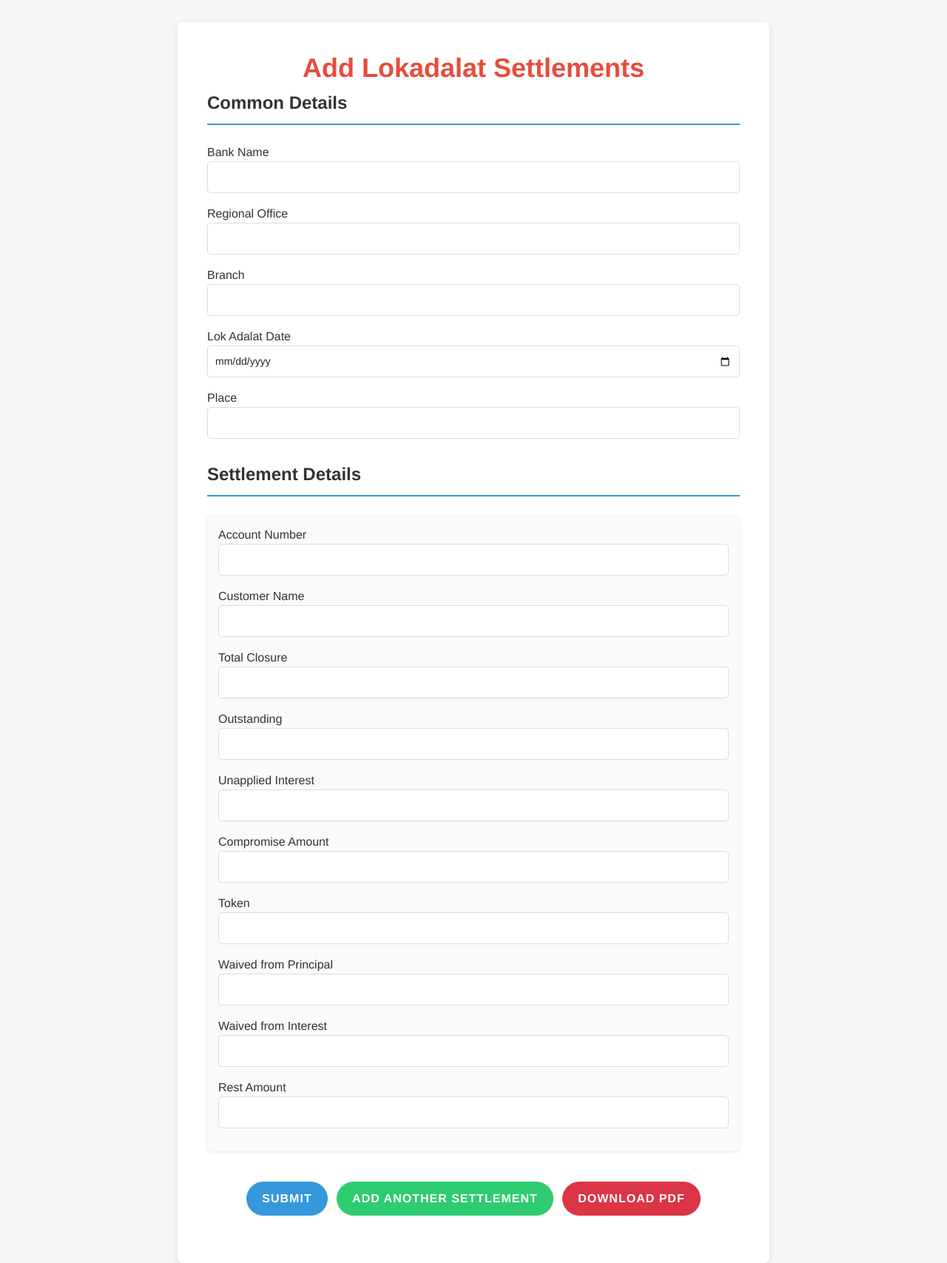
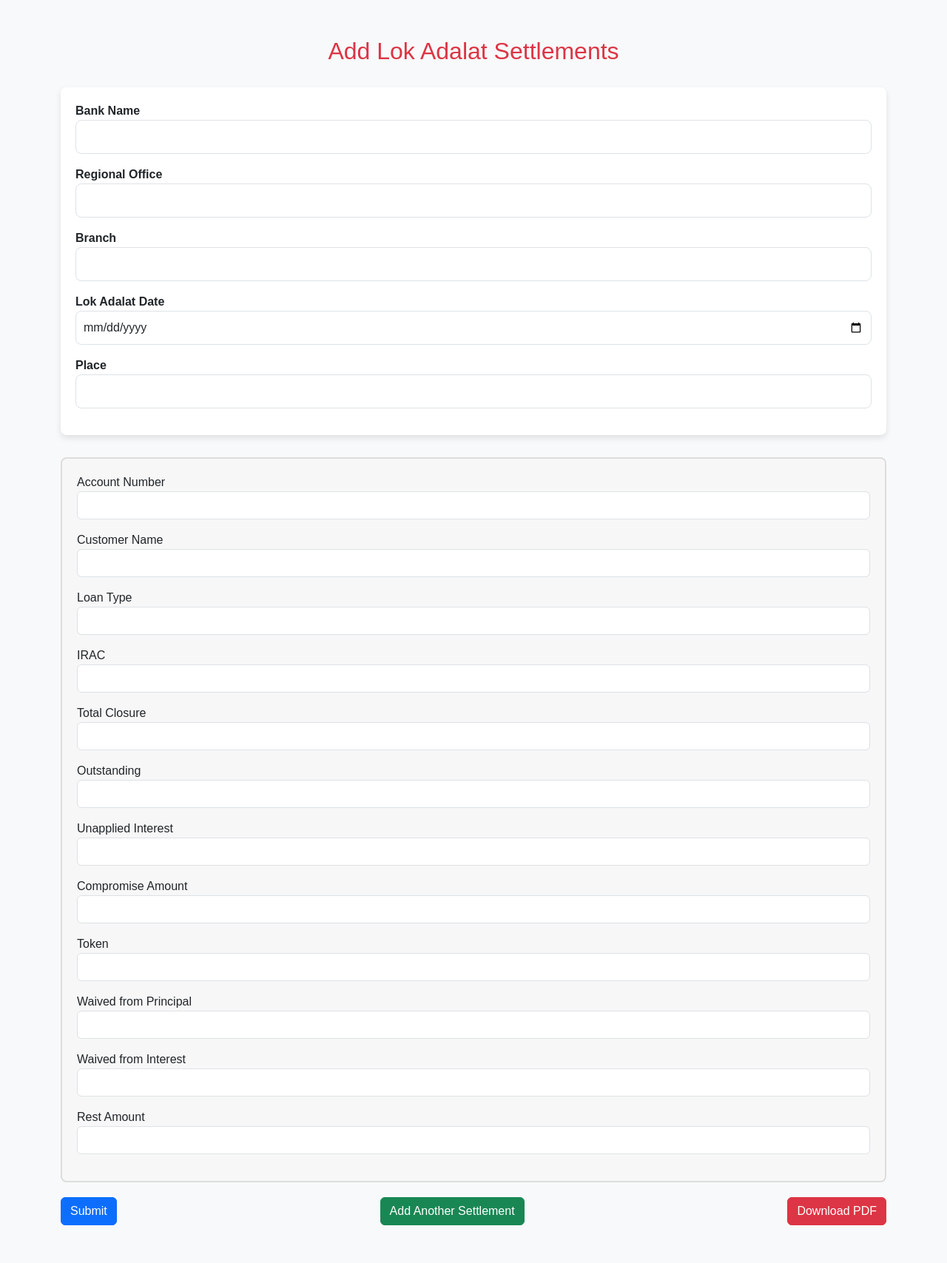
Before and after one commit to kamalkataria/lokadalat, a Django app: page /setcalc/ in a window 1280 px wide. Shown: the whole page at 74% size. After the commit the page ends 1656 px from the top, so only its background shows below. Run offline with Django 4.2, Linux system fonts and the light colour scheme; some libraries are stand-ins or nearby versions.

Commit message:
Update settlementcalc.html

```diff
--- a/loka/templates/settlementcalc.html
+++ b/loka/templates/settlementcalc.html
@@ -5,247 +5,190 @@
     <meta name="viewport" content="width=device-width, initial-scale=1.0">
     <title>Settlement Form</title>
     <link href="https://cdn.jsdelivr.net/npm/bootstrap@5.3.0/dist/css/bootstrap.min.css" rel="stylesheet">
-    <!-- Load jsPDF -->
     <script src="https://cdnjs.cloudflare.com/ajax/libs/jspdf/2.4.0/jspdf.umd.min.js"></script>
-    <!-- Load jsPDF AutoTable -->
     <script src="https://cdnjs.cloudflare.com/ajax/libs/jspdf-autotable/3.5.28/jspdf.plugin.autotable.min.js"></script>
-
     <style>
-        /* General Body Styling */
         body {
-            background-color: #f7f7f7;
-            font-family: 'Helvetica Neue', Arial, sans-serif;
-            color: #333;
-            margin: 0;
-            padding: 0;
+            font-family: 'Arial', sans-serif;
+            background-color: #f8f9fa;
         }
 
-        /* Main Container */
         .container {
-            background-color: #fff;
-            border-radius: 8px;
-            box-shadow: 0 2px 10px rgba(0, 0, 0, 0.1);
-            padding: 40px;
-            max-width: 800px;
-            margin-top: 30px;
+            margin-top: 50px;
         }
 
-        h1, h2, h3, h4 {
-            color: #333;
-            font-weight: 600;
+        .heading {
+            color: #dc3545;
+            text-align: center;
+            font-size: 2rem;
+            margin-bottom: 30px;
         }
 
-        h1 {
-            color: #e74c3c;
-            font-size: 36px;
+        .form-section {
+            background-color: #fff;
+            padding: 20px;
+            border-radius: 8px;
+            box-shadow: 0 4px 8px rgba(0, 0, 0, 0.1);
+            margin-bottom: 30px;
         }
 
-        /* Form Styling */
-        .form-control {
-            border-radius: 5px;
-            border: 1px solid #ddd;
+        .form-section .form-control {
+            border-radius: 8px;
             padding: 10px;
-            font-size: 14px;
-            transition: border-color 0.3s ease;
         }
 
-        .form-control:focus {
-            border-color: #3498db;
-            box-shadow: 0 0 0 0.2rem rgba(52, 152, 219, 0.25);
+        .form-section label {
+            font-weight: bold;
+        }
+
+        .form-section button {
+            border-radius: 8px;
+            margin-top: 10px;
         }
 
         .settlementForm {
-            margin-bottom: 25px;
-            padding: 15px;
-            background-color: #fafafa;
+            border: 2px solid #ddd;
             border-radius: 8px;
-            box-shadow: 0 1px 5px rgba(0, 0, 0, 0.1);
-            position: relative;
+            padding: 20px;
+            margin-bottom: 20px;
+            background-color: #f7f7f7;
         }
 
-        .remove-btn {
-            position: absolute;
-            top: 10px;
-            right: 10px;
-            background-color: #e74c3c;
-            border: none;
-            padding: 5px;
-            border-radius: 50%;
-            cursor: pointer;
-            color: white;
-            font-size: 14px;
+        .settlementForm input {
+            border-radius: 6px;
         }
 
-        .remove-btn:hover {
-            background-color: #c0392b;
+        .settlementForm button {
+            width: 100%;
+            background-color: #28a745;
+            color: white;
+            border-radius: 6px;
+            padding: 10px;
         }
 
-        .btn {
-            border-radius: 30px;
-            padding: 10px 20px;
-            font-weight: 600;
-            text-transform: uppercase;
-            letter-spacing: 1px;
+        .table-container {
+            margin-top: 20px;
         }
 
-        .btn-primary {
-            background-color: #3498db;
-            border-color: #3498db;
+        .table-container table {
+            width: 100%;
+            border-collapse: collapse;
         }
 
-        .btn-primary:hover {
-            background-color: #2980b9;
-            border-color: #2980b9;
+        .table-container th, .table-container td {
+            padding: 10px;
+            border: 1px solid #ddd;
         }
 
-        .btn-success {
-            background-color: #2ecc71;
-            border-color: #2ecc71;
+        .table-container th {
+            background-color: #343a40;
+            color: #fff;
         }
 
-        .btn-success:hover {
-            background-color: #27ae60;
-            border-color: #27ae60;
+        .table-container td {
+            text-align: center;
         }
 
-        .table {
-            margin-top: 30px;
-            width: 100%;
-            border-collapse: collapse;
-            background-color: #fff;
-            box-shadow: 0 2px 10px rgba(0, 0, 0, 0.1);
-        }
-
-        .table th, .table td {
-            padding: 12px;
-            text-align: left;
-            border-bottom: 1px solid #ddd;
-        }
-
-        .table th {
-            background-color: #f2f2f2;
-            font-weight: 600;
-        }
-
-        .table td {
-            font-size: 14px;
-        }
-
-        .table .table-success {
-            background-color: #ecf9ec;
-        }
-
-        .table .table-success td {
+        .table-container .totals-row {
             font-weight: bold;
-        }
-
-        /* Spacing between form fields */
-        .mb-3 {
-            margin-bottom: 20px;
-        }
-
-        /* Container for settlement form */
-        #formsContainer {
-            margin-top: 30px;
-        }
-
-        /* Heading Styling for Sections */
-        .section-heading {
-            margin-bottom: 25px;
-            font-size: 24px;
-            color: #333;
-            font-weight: 600;
-            border-bottom: 2px solid #3498db;
-            padding-bottom: 10px;
+            background-color: #e9ecef;
         }
     </style>
 </head>
 <body>
+
     <div class="container">
-        <h1 class="text-center">Add Lokadalat Settlements</h1>
-        <div class="section-heading">Common Details</div>
-        <div id="commonFields">
+        <h1 class="heading">Add Lok Adalat Settlements</h1>
+
+        <!-- Common Fields -->
+        <div id="commonFields" class="form-section">
             <div class="mb-3">
-                <label>Bank Name</label>
+                <label for="bankName">Bank Name</label>
                 <input type="text" class="form-control" id="bankName">
             </div>
             <div class="mb-3">
-                <label>Regional Office</label>
+                <label for="regionalOffice">Regional Office</label>
                 <input type="text" class="form-control" id="regionalOffice">
             </div>
             <div class="mb-3">
-                <label>Branch</label>
+                <label for="branch">Branch</label>
                 <input type="text" class="form-control" id="branch">
             </div>
             <div class="mb-3">
-                <label>Lok Adalat Date</label>
+                <label for="lokAdalatDate">Lok Adalat Date</label>
                 <input type="date" class="form-control" id="lokAdalatDate">
             </div>
             <div class="mb-3">
-                <label>Place</label>
+                <label for="place">Place</label>
                 <input type="text" class="form-control" id="place">
             </div>
         </div>
 
+        <!-- Forms Container -->
         <div id="formsContainer">
-            <div class="section-heading">Settlement Details</div>
             <form class="settlementForm">
                 <div class="mb-3">
-                    <label>Account Number</label>
+                    <label for="accountNumber">Account Number</label>
                     <input type="number" class="form-control accountNumber">
                 </div>
                 <div class="mb-3">
-                    <label>Customer Name</label>
+                    <label for="customerName">Customer Name</label>
                     <input type="text" class="form-control customerName">
                 </div>
                 <div class="mb-3">
-                    <label>Total Closure</label>
+                    <label for="loanType">Loan Type</label>
+                    <input type="text" class="form-control loanType">
+                </div>
+                <div class="mb-3">
+                    <label for="irac">IRAC</label>
+                    <input type="text" class="form-control irac">
+                </div>
+                <div class="mb-3">
+                    <label for="totalClosure">Total Closure</label>
                     <input type="number" class="form-control totalClosure" oninput="calculateValues(this)">
                 </div>
                 <div class="mb-3">
-                    <label>Outstanding</label>
+                    <label for="outstanding">Outstanding</label>
                     <input type="number" class="form-control outstanding" oninput="calculateValues(this)">
                 </div>
                 <div class="mb-3">
-                    <label>Unapplied Interest</label>
+                    <label for="unappliedInterest">Unapplied Interest</label>
                     <input type="number" class="form-control unappliedInterest" readonly>
                 </div>
                 <div class="mb-3">
-                    <label>Compromise Amount</label>
+                    <label for="compromiseAmount">Compromise Amount</label>
                     <input type="number" class="form-control compromiseAmount" oninput="calculateValues(this)">
                 </div>
                 <div class="mb-3">
-                    <label>Token</label>
+                    <label for="token">Token</label>
                     <input type="number" class="form-control token" oninput="calculateValues(this)">
                 </div>
                 <div class="mb-3">
-                    <label>Waived from Principal</label>
+                    <label for="prWaived">Waived from Principal</label>
                     <input type="number" class="form-control prWaived" readonly>
                 </div>
                 <div class="mb-3">
-                    <label>Waived from Interest</label>
+                    <label for="intWaived">Waived from Interest</label>
                     <input type="number" class="form-control intWaived" readonly>
                 </div>
                 <div class="mb-3">
-                    <label>Rest Amount</label>
+                    <label for="restAmount">Rest Amount</label>
                     <input type="number" class="form-control restAmount" readonly>
                 </div>
             </form>
         </div>
 
-        <div class="text-center">
-            <button class="btn btn-primary mt-3" onclick="generateTable()">Submit</button>
-            <button class="btn btn-success mt-3 ms-2" onclick="replicateForm()">Add Another Settlement</button>
-                    <button class="btn btn-danger mt-3 ms-2" onclick="generatePDF()">Download PDF</button>
-
-
+        <div class="d-flex justify-content-between">
+            <button class="btn btn-primary" onclick="generateTable()">Submit</button>
+            <button class="btn btn-success ms-2" onclick="replicateForm()">Add Another Settlement</button>
+            <button class="btn btn-danger ms-2" onclick="generatePDF()">Download PDF</button>
         </div>
 
-        <div id="settlementTable" class="mt-4 table-responsive"></div>
+        <!-- Settlement Table -->
+        <div id="settlementTable" class="table-container mt-4"></div>
     </div>
 
     <script>
-        // The same JavaScript functions as before
         function replicateForm() {
     let formsContainer = document.getElementById("formsContainer");
     let originalForm = document.querySelector(".settlementForm");
@@ -267,6 +210,7 @@
     // Append the new form
     formsContainer.appendChild(newForm);
 }
+
 
         function calculateValues(input) {
             let form = input.closest('.settlementForm');
@@ -293,14 +237,17 @@
     let place = document.getElementById('place').value;
 
     let table = `<h2 class="text-center">${bankName}</h2>
-                         <h3 class="text-center">List of Lok Adalat Settlements held at ${place}</h3>
-                         <h4 class="text-center">Branch: ${branch} | Regional Office: ${regionalOffice} | Date: ${lokAdalatDate}</h4>`;
+                 <h3  class="text-center">List of Lok Adalat Settlements held at ${place}</h3>
+                 <h4  class="text-center">Branch: ${branch} | Regional Office: ${regionalOffice} | Date: ${lokAdalatDate}</h4>`;
 
-            table += `<table class="table table-responsive table-bordered">
+    table += `<table class="table table-bordered">
                 <thead>
                     <tr>
                         <th>Account Number</th>
                         <th>Customer Name</th>
+                        <th>Loan Type</th>
+                        <th>IRAC</th>
+
                         <th>Total Closure</th>
                         <th>Outstanding</th>
                         <th>Unapplied Interest</th>
@@ -347,6 +294,8 @@
         let row = `<tr>
                     <td>${form.querySelector('.accountNumber').value}</td>
                     <td>${form.querySelector('.customerName').value}</td>
+                    <td>${form.querySelector('.loanType').value}</td>
+                    <td>${form.querySelector('.irac').value}</td>
                     <td>${totalClosure.toFixed(2)}</td>
                     <td>${outstanding.toFixed(2)}</td>
                     <td>${unappliedInterest.toFixed(2)}</td>
@@ -361,7 +310,7 @@
 
     // Append totals row
     table += `<tr class="table-success font-weight-bold">
-                        <td colspan="2" class="text-center"><strong>Totals</strong></td>
+                <td colspan="4" class="text-center"><strong>Totals</strong></td>
                 <td><strong>${totalClosureSum.toFixed(2)}</strong></td>
                 <td><strong>${outstandingSum.toFixed(2)}</strong></td>
                 <td><strong>${unappliedInterestSum.toFixed(2)}</strong></td>
@@ -396,7 +345,7 @@ let pageWidth = doc.internal.pageSize.getWidth(); // Get page width for centerin
     doc.text(`Branch: ${branch} | Regional Office: ${regionalOffice} | Date: ${lokAdalatDate}`, pageWidth / 2, 40, { align: "center" });
 
     let headers = [
-        ["Account Number", "Customer Name", "Total Closure", "Outstanding", "Unapplied Interest",
+        ["Account Number", "Customer Name","Loan Type","IRAC", "Total Closure", "Outstanding", "Unapplied Interest",
         "Compromise Amount", "Token", "Waived from Principal", "Waived from Interest", "Rest Amount"]
     ];
 
@@ -408,6 +357,8 @@ let pageWidth = doc.internal.pageSize.getWidth(); // Get page width for centerin
         let row = [
             form.querySelector(".accountNumber").value,
             form.querySelector(".customerName").value,
+            form.querySelector(".loanType").value,
+            form.querySelector(".irac").value,
             parseFloat(form.querySelector(".totalClosure").value) || 0,
             parseFloat(form.querySelector(".outstanding").value) || 0,
             parseFloat(form.querySelector(".unappliedInterest").value) || 0,
@@ -419,21 +370,21 @@ let pageWidth = doc.internal.pageSize.getWidth(); // Get page width for centerin
         ];
 
         // Update totals
-        totalClosureSum += row[2];
-        outstandingSum += row[3];
-        unappliedIntSum += row[4];
-        compromiseSum += row[5];
-        tokenSum += row[6];
-        prWaivedSum += row[7];
-        intWaivedSum += row[8];
-        restAmountSum += row[9];
+        totalClosureSum += row[4];
+        outstandingSum += row[5];
+        unappliedIntSum += row[6];
+        compromiseSum += row[7];
+        tokenSum += row[8];
+        prWaivedSum += row[9];
+        intWaivedSum += row[10];
+        restAmountSum += row[11];
 
         data.push(row);
     });
 
     // Add totals row
     data.push([
-        "TOTAL", "", totalClosureSum, outstandingSum, unappliedIntSum, compromiseSum,
+        "TOTAL", "","","", totalClosureSum, outstandingSum, unappliedIntSum, compromiseSum,
         tokenSum, prWaivedSum, intWaivedSum, restAmountSum
     ]);
 
@@ -451,6 +402,10 @@ let pageWidth = doc.internal.pageSize.getWidth(); // Get page width for centerin
 }
 
 
+
+
+
     </script>
+
 </body>
 </html>
```
Lines whose indentation alone changed are shown as unchanged.
